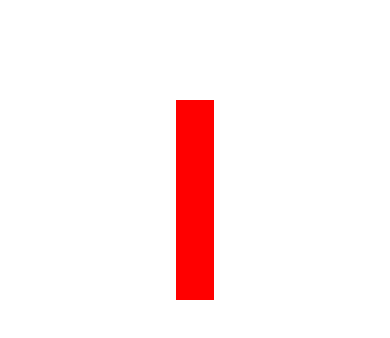
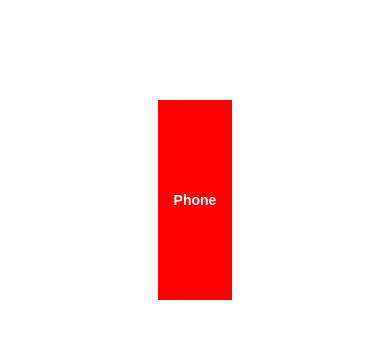
Before and after one commit to brianmcallister/breakpoint-notifier, a plain HTML site: page index.html in a window 390 px wide. Drawn offline with nearby package versions, Linux system fonts and the light colour scheme.

Commit message:
Show breakpoint in example.

```diff
--- a/index.html
+++ b/index.html
@@ -19,6 +19,9 @@
       width: 80%;
       height: 200px;
       margin: 100px auto;
+      color: white;
+      font: 700 28px/200px sans-serif;
+      text-align: center;
       background: blue;
     }
   </style>
--- a/main.js
+++ b/main.js
@@ -14,23 +14,32 @@
   });
 
   notifier.set({
-    phone: function () {
-      $test.css('background', 'red');
+    phone: function (current) {
+      $test.css('background', 'red')
+        .text(current.charAt(0).toUpperCase() + current.slice(1));
     },
-    tablet: function () {
-      $test.css('background', 'green');
+    tablet: function (current) {
+      $test.css('background', 'green')
+        .text(current.charAt(0).toUpperCase() + current.slice(1));
     },
-    desktop: function () {
-      $test.css('background', 'blue');
+    desktop: function (current) {
+      $test.css('background', 'blue')
+        .text(current.charAt(0).toUpperCase() + current.slice(1));
     }
   });
 
   notifier.set({
     phone: function () {
-      $test.css('width', '10%');
+      $test.css({
+        'width': '20%',
+        'font-size': '14px'
+      });
     },
     tablet: function () {
-      $test.css('width', '40%');
+      $test.css({
+        'width': '40%',
+        'font-size': '28px'
+      });
     },
     desktop: function () {
       $test.css('width', '80%');
```
